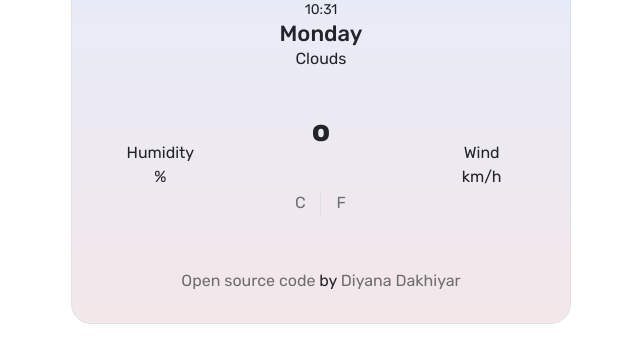
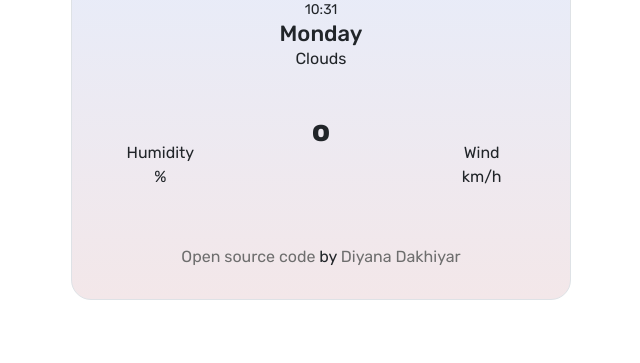
Before and after one commit to Dee-fog/weather-app, a plain HTML site: page index.html in a window 1280 px wide. Shown: the part 179-542 px from the top of the page, without its empty margins (319-959 px from the left). Drawn offline with nearby package versions, Linux system fonts and the light colour scheme; no server answers.

Commit message:
Removed Celcius & Fahrenheit link

```diff
--- a/index.html
+++ b/index.html
@@ -66,14 +66,6 @@
             Wind <br /><span id="wind-speed"></span>km/h
           </div>
         </div>
-        <div class="row unit">
-          <div class="col-1 celcius border-end">
-            <a href="#" id="celcius-link">C</a>
-          </div>
-          <div class="col-1 fahrenheit">
-            <a href="#" id="fahrenheit-link">F</a>
-          </div>
-        </div>
       </div>
       <br />
       <div class="prediction" id="forecast"></div>
```
